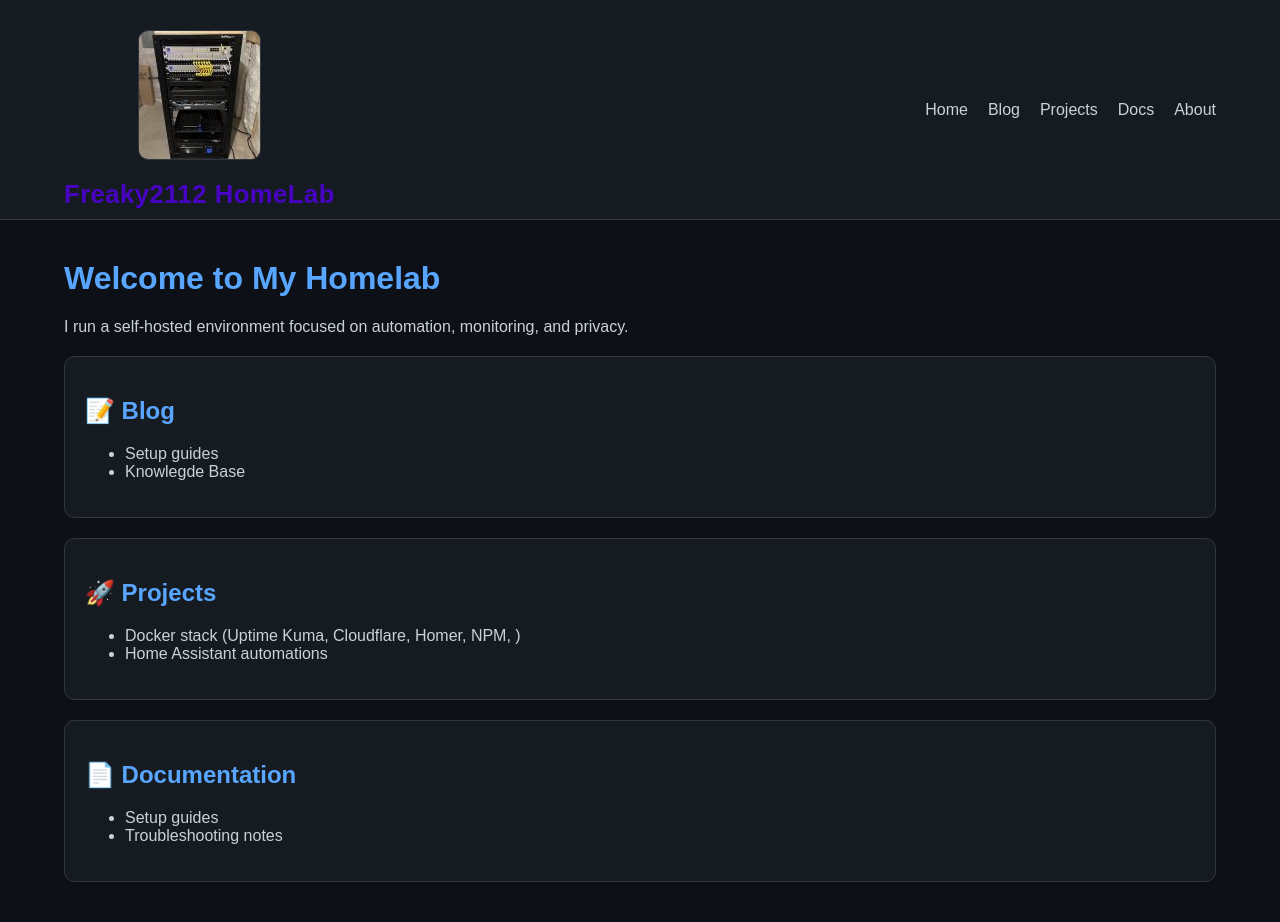
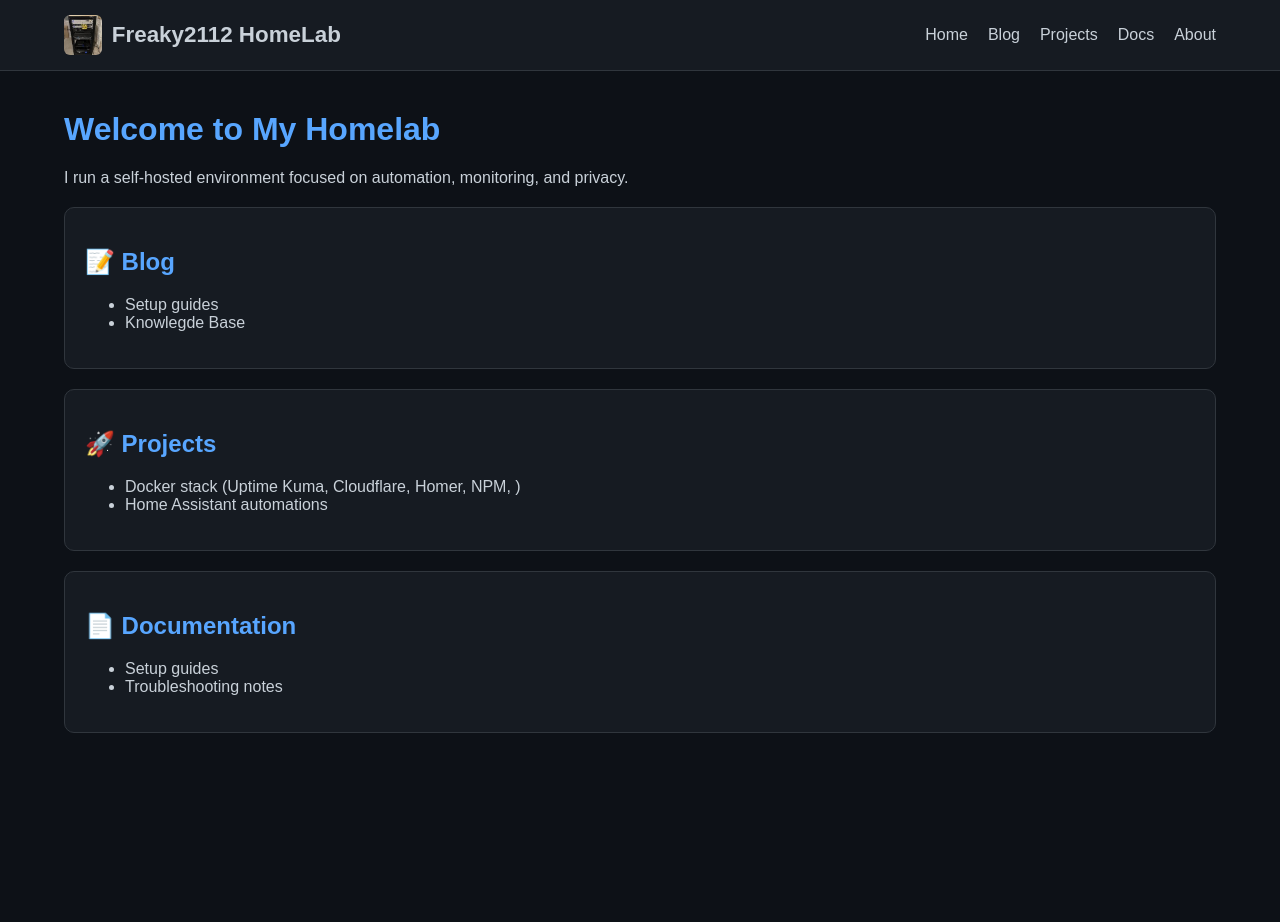
Before and after one commit to Freaky2112/freaky2112.github.io, a Jekyll site: the page built from index.md, in a window 1280 px wide. Built offline with Jekyll 4.4.1, drawn with Linux system fonts in a browser that asks for light colours; after the commit the page ends 900 px from its top, so only the background shows below that.

Commit message:
change image and text position

```diff
--- a/_includes/nav.html
+++ b/_includes/nav.html
@@ -1,6 +1,9 @@
 <nav class="nav">
   <div class="nav-container">
-    <span class="logo"><img src="/assets/images/homelab.jpg" class="image"> Freaky2112 HomeLab</span>
+    <span class="logo">
+  <img src="/assets/images/homelab.jpg" class="logo-img">
+  Freaky2112 HomeLab
+</span>
     <ul>
       <li><a href="/">Home</a></li>
       <li><a href="/blog/">Blog</a></li>
--- a/assets/style.css
+++ b/assets/style.css
@@ -36,12 +36,12 @@ body {
   color: #58a6ff;
 }
 
-.logo {
+/*.logo {
   font-size: 1.6rem;
   font-weight: 800;
   color: #4704c2 !important;
   letter-spacing: 0.5px;
-}
+} */
 
 /* CONTENT */
 .container {
@@ -88,3 +88,17 @@ h1 {
   border-radius: 10px;
   border: 1px solid #30363d;
 }
+
+.logo {
+  display: flex;
+  align-items: center;
+  gap: 10px; /* space between image and text */
+  font-size: 1.4rem;
+  font-weight: 700;
+}
+
+.logo-img {
+  height: 40px;   /* control size */
+  width: auto;
+  border-radius: 6px; /* optional nice look */
+}
```
